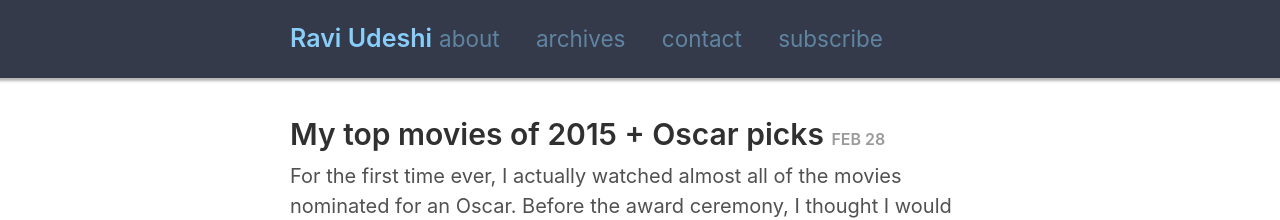
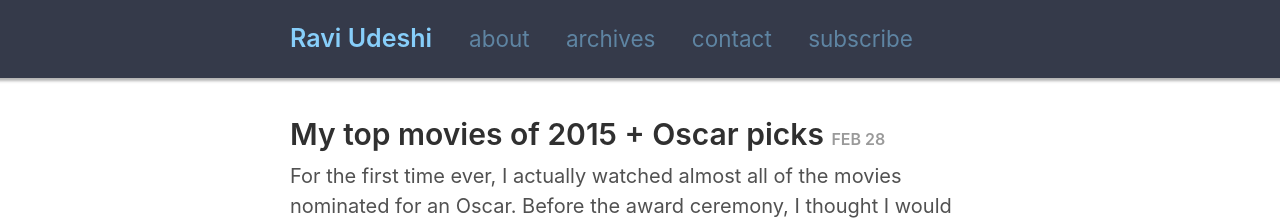
Before and after one commit to rkudeshi/rkudeshi.github.io, a Jekyll site: the page built from index.html, in a window 1280 px wide. Shown: the top 220 px of the page. Built offline with Jekyll 4.4.1, drawn with Linux system fonts in a browser that asks for light colours; the list of posts is cut into pages by our own code.

Commit message:
Fix menu margin

```diff
--- a/_sass/_RAVI.scss
+++ b/_sass/_RAVI.scss
@@ -31,6 +31,15 @@ body {
 .masthead {
     font-size: 1.25rem;
 }
+.masthead a {
+    color: lightskyblue;
+    margin-right: 1.5rem;
+
+    &:hover {
+        text-decoration: none;
+        /* border-bottom: 5px solid lightskyblue; */
+    }
+}
 .masthead-title {
     display: inline-block;
     font-weight: 600;
@@ -41,19 +50,8 @@ body {
     font-weight: 400;
     font-size: 90%;
 }
-.masthead a {
-    color: lightskyblue;
-    margin-right: 1.5rem;
-
-    &:last-child {
-        margin-right: 0;
-    }
-
-    &:hover {
-        text-decoration: none;
-        /* border-bottom: 5px solid lightskyblue; */
-    }
-
+.masthead-menu a:last-child {
+    margin-right: 0;
 }
 
 
```
